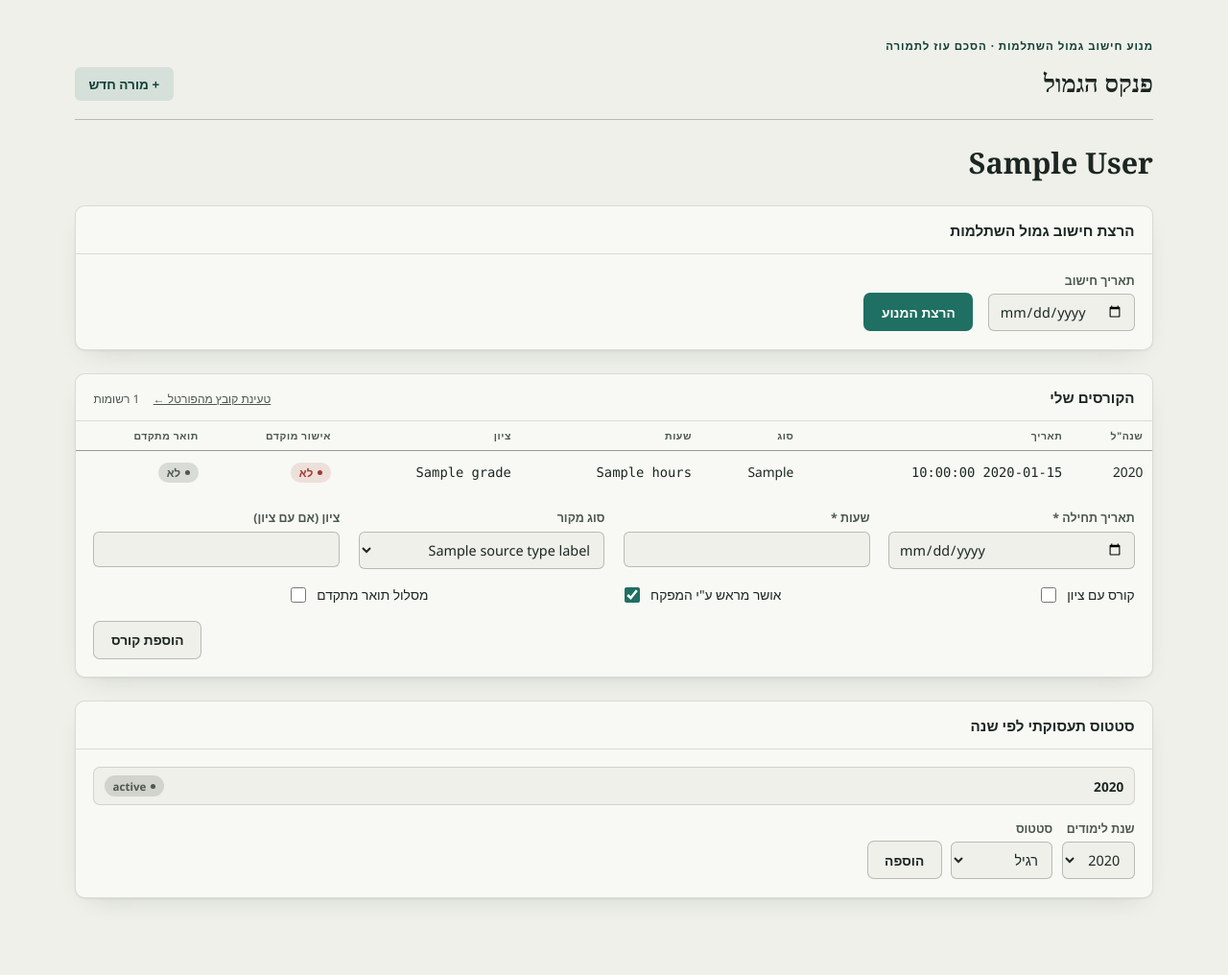
After one commit to Rivka-Man/salary-engine, a Flask app: template templates/my_dashboard.html in a window 1280 px wide. The commit adds this page. Shown: the whole page at 96% size. Run offline with Flask 3, Linux system fonts and the light colour scheme; the template is opened without the code that fills it: most values are stand-ins (such as "Sample title", 1, 10 or a date in 2020).

Commit message:
Add per-teacher personal links for restricted self-service access
No login system - each teacher row gets a random access_token
(secrets.token_urlsafe), and /my/<token> is a stripped-down dashboard
scoped to that one teacher: add courses, add employment status, import
from the portal PDF, run the calculation, view the result. No profile
editing, no delete, no visibility into other teachers - matches what
was asked for teachers being given the link versus the admin surface
(/, /teachers/...) which keeps full access as before.

Existing DB rows get backfilled with a token via a small ALTER TABLE
migration in init_db(), since CREATE TABLE IF NOT EXISTS doesn't add
columns to an already-existing table. The admin teacher page shows
the shareable link and can regenerate it (invalidating the old one).

Deliberately left the "recent runs" history table out of the
self-service dashboard: its detail view (/runs/<id>) has no access
control of its own and uses sequential IDs, so exposing that link
there would let one teacher's link enumerate another's results.

Shared templates (result.html, import_courses.html, import_preview.html)
now take back_url/form_action/cancel_url instead of hardcoding admin
routes, so both the admin and token-scoped routes can render them.

Verified end to end: dashboard loads and is missing the admin-only
controls, add-course/add-status/calculate/PDF-import all work through
the token routes, an invalid token 302s to the admin index instead of
leaking data, and regenerating a link immediately invalidates the old
one (verified without following the redirect, since the admin index
listing the same teacher by name had made an earlier version of this
check look like a false failure).

```diff
--- a/app.py
+++ b/app.py
@@ -5,6 +5,7 @@
 import io
 import json
 import re
+import secrets
 import sqlite3
 from datetime import date
 
@@ -33,6 +34,12 @@ def get_conn():
     conn = sqlite3.connect(DB_PATH)
     conn.row_factory = sqlite3.Row
     return conn
+
+
+def get_teacher_by_token(conn, token):
+    if not token:
+        return None
+    return conn.execute("SELECT * FROM teachers WHERE access_token=?", (token,)).fetchone()
 
 
 def next_teacher_id(conn):
@@ -67,8 +74,8 @@ def new_teacher():
             INSERT INTO teachers
             (teacher_id, full_name, is_active_teacher, has_seniority_year, is_pensioner,
              in_reform, reform_start_year, U_pre, H_pre,
-             has_double_degree_gimul, has_beinayim_gimul)
-            VALUES (?, ?, ?, ?, ?, ?, ?, ?, ?, ?, ?)
+             has_double_degree_gimul, has_beinayim_gimul, access_token)
+            VALUES (?, ?, ?, ?, ?, ?, ?, ?, ?, ?, ?, ?)
             """,
             (
                 teacher_id,
@@ -82,6 +89,7 @@ def new_teacher():
                 float(request.form.get("H_pre") or 0),
                 1 if request.form.get("has_double_degree_gimul") else 0,
                 1 if request.form.get("has_beinayim_gimul") else 0,
+                secrets.token_urlsafe(16),
             ),
         )
         conn.commit()
@@ -216,7 +224,12 @@ def import_courses_form(teacher_id):
     if not teacher:
         flash("מורה לא נמצא.", "error")
         return redirect(url_for("index"))
-    return render_template("import_courses.html", teacher=teacher)
+    return render_template(
+        "import_courses.html",
+        teacher=teacher,
+        form_action=url_for("import_courses_parse", teacher_id=teacher_id),
+        cancel_url=url_for("teacher_detail", teacher_id=teacher_id),
+    )
 
 
 @app.route("/teachers/<teacher_id>/import-pdf", methods=["POST"])
@@ -262,6 +275,9 @@ def import_courses_parse(teacher_id):
         rows=rows,
         source_type_labels=SOURCE_TYPE_LABELS,
         earliest_school_year=earliest_school_year,
+        form_action=url_for("import_courses_confirm", teacher_id=teacher_id),
+        cancel_url=url_for("teacher_detail", teacher_id=teacher_id),
+        edit_profile_url=url_for("edit_teacher", teacher_id=teacher_id),
     )
 
 
@@ -386,6 +402,255 @@ def view_run(run_id):
     return render_template("result.html", teacher=teacher, result=result)
 
 
+@app.route("/teachers/<teacher_id>/regenerate-link", methods=["POST"])
+def regenerate_link(teacher_id):
+    conn = get_conn()
+    conn.execute(
+        "UPDATE teachers SET access_token=? WHERE teacher_id=?",
+        (secrets.token_urlsafe(16), teacher_id),
+    )
+    conn.commit()
+    conn.close()
+    flash("הקישור האישי חודש — הקישור הקודם כבר לא עובד.", "success")
+    return redirect(url_for("teacher_detail", teacher_id=teacher_id))
+
+
+# ==================================================================
+# ממשק עצמאי למורה: קישור אישי, בלי login. מאפשר רק הוספת נתונים
+# (קורסים/סטטוס/קובץ), הרצת חישוב וצפייה בתוצאה - לא עריכת פרופיל,
+# לא מחיקה, לא צפייה במורים אחרים.
+# ==================================================================
+
+@app.route("/my/<token>")
+def my_dashboard(token):
+    conn = get_conn()
+    teacher = get_teacher_by_token(conn, token)
+    if not teacher:
+        conn.close()
+        flash("קישור לא תקין.", "error")
+        return redirect(url_for("index"))
+    courses = conn.execute(
+        "SELECT * FROM courses WHERE teacher_id=? ORDER BY start_date", (teacher["teacher_id"],)
+    ).fetchall()
+    statuses = conn.execute(
+        "SELECT * FROM employment_status_by_year WHERE teacher_id=?", (teacher["teacher_id"],)
+    ).fetchall()
+    statuses = sorted(statuses, key=lambda s: SCHOOL_YEAR_START.get(s["school_year"], s["school_year"]))
+    runs = conn.execute(
+        "SELECT * FROM calculation_runs WHERE teacher_id=? ORDER BY run_timestamp DESC", (teacher["teacher_id"],)
+    ).fetchall()
+    conn.close()
+    return render_template(
+        "my_dashboard.html",
+        token=token,
+        teacher=teacher,
+        courses=courses,
+        statuses=statuses,
+        runs=runs,
+        school_years=SCHOOL_YEARS,
+        source_type_labels=SOURCE_TYPE_LABELS,
+        today=date.today().isoformat(),
+    )
+
+
+@app.route("/my/<token>/courses", methods=["POST"])
+def my_add_course(token):
+    conn = get_conn()
+    teacher = get_teacher_by_token(conn, token)
+    conn.close()
+    if not teacher:
+        flash("קישור לא תקין.", "error")
+        return redirect(url_for("index"))
+
+    start_date = request.form.get("start_date")
+    hours = request.form.get("hours")
+    if not start_date or not hours:
+        flash("יש למלא תאריך תחילה ושעות.", "error")
+        return redirect(url_for("my_dashboard", token=token))
+    try:
+        sy = school_year_of(start_date)
+    except Exception:
+        sy = None
+    graded = 1 if request.form.get("graded") else 0
+    grade = request.form.get("grade") or None
+    conn = get_conn()
+    conn.execute(
+        """
+        INSERT INTO courses
+        (teacher_id, start_date, school_year, hours, source_type, graded, grade,
+         pre_approved, is_advanced_degree_track)
+        VALUES (?, ?, ?, ?, ?, ?, ?, ?, ?)
+        """,
+        (
+            teacher["teacher_id"],
+            start_date,
+            sy,
+            float(hours),
+            request.form.get("source_type", "academic"),
+            graded,
+            float(grade) if grade else None,
+            1 if request.form.get("pre_approved") else 0,
+            1 if request.form.get("is_advanced_degree_track") else 0,
+        ),
+    )
+    conn.commit()
+    conn.close()
+    flash("הקורס נוסף.", "success")
+    return redirect(url_for("my_dashboard", token=token))
+
+
+@app.route("/my/<token>/status", methods=["POST"])
+def my_add_status(token):
+    conn = get_conn()
+    teacher = get_teacher_by_token(conn, token)
+    if not teacher:
+        conn.close()
+        flash("קישור לא תקין.", "error")
+        return redirect(url_for("index"))
+    school_year = request.form.get("school_year")
+    status = request.form.get("status", "רגיל")
+    conn.execute(
+        """
+        INSERT INTO employment_status_by_year (teacher_id, school_year, status)
+        VALUES (?, ?, ?)
+        ON CONFLICT(teacher_id, school_year) DO UPDATE SET status=excluded.status
+        """,
+        (teacher["teacher_id"], school_year, status),
+    )
+    conn.commit()
+    conn.close()
+    flash("סטטוס תעסוקתי עודכן.", "success")
+    return redirect(url_for("my_dashboard", token=token))
+
+
+@app.route("/my/<token>/calculate", methods=["POST"])
+def my_calculate(token):
+    conn = get_conn()
+    teacher = get_teacher_by_token(conn, token)
+    conn.close()
+    if not teacher:
+        flash("קישור לא תקין.", "error")
+        return redirect(url_for("index"))
+    calc_date = request.form.get("calc_date") or date.today().isoformat()
+    try:
+        result = compute_gimul_hishtalmut(teacher["teacher_id"], calc_date)
+    except Exception as exc:
+        flash(f"שגיאה בהרצת החישוב: {exc}", "error")
+        return redirect(url_for("my_dashboard", token=token))
+    return render_template(
+        "result.html", teacher=teacher, result=result, back_url=url_for("my_dashboard", token=token)
+    )
+
+
+@app.route("/my/<token>/import-pdf", methods=["GET"])
+def my_import_form(token):
+    conn = get_conn()
+    teacher = get_teacher_by_token(conn, token)
+    conn.close()
+    if not teacher:
+        flash("קישור לא תקין.", "error")
+        return redirect(url_for("index"))
+    return render_template(
+        "import_courses.html",
+        teacher=teacher,
+        form_action=url_for("my_import_parse", token=token),
+        cancel_url=url_for("my_dashboard", token=token),
+    )
+
+
+@app.route("/my/<token>/import-pdf", methods=["POST"])
+def my_import_parse(token):
+    conn = get_conn()
+    teacher = get_teacher_by_token(conn, token)
+    conn.close()
+    if not teacher:
+        flash("קישור לא תקין.", "error")
+        return redirect(url_for("index"))
+
+    uploaded = request.files.get("pdf_file")
+    if not uploaded or not uploaded.filename:
+        flash("יש לבחור קובץ PDF.", "error")
+        return redirect(url_for("my_import_form", token=token))
+    if not uploaded.filename.lower().endswith(".pdf"):
+        flash("הקובץ חייב להיות PDF.", "error")
+        return redirect(url_for("my_import_form", token=token))
+
+    try:
+        rows = parse_courses_pdf(io.BytesIO(uploaded.read()))
+    except Exception as exc:
+        flash(f"לא הצלחתי לקרוא את הקובץ: {exc}", "error")
+        return redirect(url_for("my_import_form", token=token))
+
+    if not rows:
+        flash("לא זוהו קורסים בקובץ. ודאי שזה קובץ PDF שהופק מ\"הקורסים שלי\" בפורטל עו\"ה.", "error")
+        return redirect(url_for("my_import_form", token=token))
+
+    earliest_school_year = None
+    if not teacher["reform_start_year"]:
+        try:
+            earliest_school_year = min(
+                (school_year_of(r["start_date"]) for r in rows),
+                key=lambda sy: SCHOOL_YEAR_START.get(sy, "9999"),
+            )
+        except Exception:
+            earliest_school_year = None
+
+    return render_template(
+        "import_preview.html",
+        teacher=teacher,
+        rows=rows,
+        source_type_labels=SOURCE_TYPE_LABELS,
+        earliest_school_year=earliest_school_year,
+        form_action=url_for("my_import_confirm", token=token),
+        cancel_url=url_for("my_dashboard", token=token),
+        edit_profile_url=None,
+    )
+
+
+@app.route("/my/<token>/import-pdf/confirm", methods=["POST"])
+def my_import_confirm(token):
+    conn = get_conn()
+    teacher = get_teacher_by_token(conn, token)
+    if not teacher:
+        conn.close()
+        flash("קישור לא תקין.", "error")
+        return redirect(url_for("index"))
+
+    count = int(request.form.get("row_count", 0))
+    added = 0
+    for i in range(count):
+        if not request.form.get(f"include_{i}"):
+            continue
+        start_date = request.form.get(f"start_date_{i}")
+        hours = request.form.get(f"hours_{i}")
+        if not start_date or not hours:
+            continue
+        try:
+            sy = school_year_of(start_date)
+        except Exception:
+            sy = None
+        conn.execute(
+            """
+            INSERT INTO courses
+            (teacher_id, start_date, school_year, hours, source_type, graded, grade,
+             pre_approved, is_advanced_degree_track)
+            VALUES (?, ?, ?, ?, ?, 0, NULL, 1, 0)
+            """,
+            (
+                teacher["teacher_id"],
+                start_date,
+                sy,
+                float(hours),
+                request.form.get(f"source_type_{i}", "other"),
+            ),
+        )
+        added += 1
+    conn.commit()
+    conn.close()
+    flash(f"נוספו {added} קורסים מהקובץ.", "success")
+    return redirect(url_for("my_dashboard", token=token))
+
+
 if __name__ == "__main__":
     import os
     port = int(os.environ.get("PORT", 5050))
--- a/schema.sql
+++ b/schema.sql
@@ -46,7 +46,8 @@ CREATE TABLE IF NOT EXISTS teachers (
     U_pre             REAL DEFAULT 0,     -- יחידות שהוכרו ערב הרפורמה
     H_pre             REAL DEFAULT 0,     -- שעות שנצברו ערב הרפורמה
     has_double_degree_gimul INTEGER DEFAULT 0,  -- כבר קיבל גמול כפל תואר בעבר
-    has_beinayim_gimul       INTEGER DEFAULT 0  -- כבר קיבל גמול ביניים בעבר
+    has_beinayim_gimul       INTEGER DEFAULT 0, -- כבר קיבל גמול ביניים בעבר
+    access_token             TEXT UNIQUE        -- קישור אישי למורה לצפייה/הזנה עצמית, בלי login
 );
 
 -- טבלת קורסים/לימודים לכל מורה
--- a/templates/import_courses.html
+++ b/templates/import_courses.html
@@ -24,7 +24,7 @@
       </ol>
     </div>
 
-    <form method="post" action="{{ url_for('import_courses_parse', teacher_id=teacher.teacher_id) }}" enctype="multipart/form-data" style="margin-top:1.1rem; display:flex; flex-direction:column; gap:1rem;">
+    <form method="post" action="{{ form_action }}" enctype="multipart/form-data" style="margin-top:1.1rem; display:flex; flex-direction:column; gap:1rem;">
       <div class="field">
         <label for="pdf_file">קובץ PDF</label>
         <input type="file" id="pdf_file" name="pdf_file" accept="application/pdf" required>
@@ -34,7 +34,7 @@
       </p>
       <div class="actions-row">
         <button type="submit" class="btn btn-primary">קריאת הקובץ</button>
-        <a href="{{ url_for('teacher_detail', teacher_id=teacher.teacher_id) }}" class="btn btn-ghost">ביטול</a>
+        <a href="{{ cancel_url }}" class="btn btn-ghost">ביטול</a>
       </div>
     </form>
   </div>
--- a/templates/import_preview.html
+++ b/templates/import_preview.html
@@ -27,11 +27,11 @@
 
     {% if earliest_school_year %}
     <div style="background:var(--warn-soft); border-radius:8px; padding:0.75rem 1rem; font-size:0.85rem; margin-top:0.75rem;">
-      לפרופיל המורה עדיין לא הוגדרה "שנת תחילה ברפורמת עוז לתמורה". הקורס המוקדם ביותר בקובץ הזה הוא משנת <strong>{{ earliest_school_year }}</strong> — זה לא בהכרח שנת התחילה בפועל (יכול להיות שהיו לה קורסים לפני כן שלא בקובץ), אבל אם זו כן שנת ההתחלה, אפשר להזין אותה ידנית ב<a href="{{ url_for('edit_teacher', teacher_id=teacher.teacher_id) }}">עריכת הפרופיל</a>.
+      לפרופיל המורה עדיין לא הוגדרה "שנת תחילה ברפורמת עוז לתמורה". הקורס המוקדם ביותר בקובץ הזה הוא משנת <strong>{{ earliest_school_year }}</strong> — זה לא בהכרח שנת התחילה בפועל (יכול להיות שהיו לה קורסים לפני כן שלא בקובץ){% if edit_profile_url %}, אבל אם זו כן שנת ההתחלה, אפשר להזין אותה ידנית ב<a href="{{ edit_profile_url }}">עריכת הפרופיל</a>{% endif %}.
     </div>
     {% endif %}
 
-    <form method="post" action="{{ url_for('import_courses_confirm', teacher_id=teacher.teacher_id) }}">
+    <form method="post" action="{{ form_action }}">
       <input type="hidden" name="row_count" value="{{ rows|length }}">
       <div class="table-wrap" style="margin-top:1rem;">
         <table class="ledger">
@@ -70,7 +70,7 @@
 
       <div class="actions-row" style="margin-top:1.1rem;">
         <button type="submit" class="btn btn-primary">אישור והוספת הקורסים המסומנים</button>
-        <a href="{{ url_for('teacher_detail', teacher_id=teacher.teacher_id) }}" class="btn btn-ghost">ביטול</a>
+        <a href="{{ cancel_url }}" class="btn btn-ghost">ביטול</a>
       </div>
     </form>
   </div>
--- /dev/null
+++ b/templates/my_dashboard.html
@@ -0,0 +1,126 @@
+{% extends "base.html" %}
+{% block title %}{{ teacher.full_name }} — פנקס הגמול{% endblock %}
+{% block content %}
+
+<div class="masthead-row" style="border-bottom:none; padding-bottom:0;">
+  <div class="teacher-id-block" style="display:flex; align-items:baseline; gap:0.75rem; flex-wrap:wrap;">
+    <div class="display" style="font-size:1.9rem; font-weight:600;">{{ teacher.full_name }}</div>
+    {% if teacher.in_reform %}<span class="chip accent">עוז לתמורה{% if teacher.reform_start_year %} · מ{{ teacher.reform_start_year }}{% endif %}</span>{% endif %}
+    {% if teacher.is_pensioner %}<span class="chip warn">גמלאי</span>{% endif %}
+  </div>
+</div>
+
+<section class="panel">
+  <div class="panel-head"><span class="panel-title">הרצת חישוב גמול השתלמות</span></div>
+  <form class="panel-body" method="post" action="{{ url_for('my_calculate', token=token) }}" style="flex-direction:row; align-items:flex-end; flex-wrap:wrap; gap:1rem;">
+    <div class="field" style="max-width:220px;">
+      <label for="calc_date">תאריך חישוב</label>
+      <input type="date" id="calc_date" name="calc_date" required value="{{ today }}">
+    </div>
+    <button type="submit" class="btn btn-primary">הרצת המנוע</button>
+  </form>
+</section>
+
+<section class="panel">
+  <div class="panel-head">
+    <span class="panel-title">הקורסים שלי</span>
+    <span style="display:flex; align-items:center; gap:0.9rem;">
+      <a href="{{ url_for('my_import_form', token=token) }}" class="panel-note">טעינת קובץ מהפורטל ←</a>
+      <span class="panel-note">{{ courses|length }} רשומות</span>
+    </span>
+  </div>
+  {% if courses %}
+  <div class="table-wrap">
+    <table class="ledger">
+      <thead>
+        <tr><th>שנה"ל</th><th>תאריך</th><th>סוג</th><th>שעות</th><th>ציון</th><th>אישור מוקדם</th><th>תואר מתקדם</th></tr>
+      </thead>
+      <tbody>
+        {% for c in courses %}
+        <tr>
+          <td>{{ c.school_year or "—" }}</td>
+          <td class="mono">{{ c.start_date }}</td>
+          <td>{{ source_type_labels.get(c.source_type, c.source_type) }}</td>
+          <td class="mono">{{ c.hours }}</td>
+          <td class="mono">{{ c.grade if c.grade is not none else "—" }}</td>
+          <td>{% if c.pre_approved %}<span class="chip good">כן</span>{% else %}<span class="chip critical">לא</span>{% endif %}</td>
+          <td>{% if c.is_advanced_degree_track %}<span class="chip accent">כן</span>{% else %}<span class="chip neutral">לא</span>{% endif %}</td>
+        </tr>
+        {% endfor %}
+      </tbody>
+    </table>
+  </div>
+  {% else %}
+  <div class="empty-state"><p>עדיין לא הזנת קורסים.</p></div>
+  {% endif %}
+
+  <form class="panel-body" method="post" action="{{ url_for('my_add_course', token=token) }}">
+    <div class="form-grid">
+      <div class="field">
+        <label for="start_date">תאריך תחילה *</label>
+        <input type="date" id="start_date" name="start_date" required>
+      </div>
+      <div class="field">
+        <label for="hours">שעות *</label>
+        <input type="number" step="0.01" id="hours" name="hours" required>
+      </div>
+      <div class="field">
+        <label for="source_type">סוג מקור</label>
+        <select id="source_type" name="source_type">
+          {% for val, label in source_type_labels.items() %}
+          <option value="{{ val }}">{{ label }}</option>
+          {% endfor %}
+        </select>
+      </div>
+      <div class="field">
+        <label for="grade">ציון (אם עם ציון)</label>
+        <input type="number" step="0.01" id="grade" name="grade">
+      </div>
+    </div>
+    <div class="checkbox-grid">
+      <div class="checkbox-row"><input type="checkbox" id="graded" name="graded"><label for="graded">קורס עם ציון</label></div>
+      <div class="checkbox-row"><input type="checkbox" id="pre_approved" name="pre_approved" checked><label for="pre_approved">אושר מראש ע"י המפקח</label></div>
+      <div class="checkbox-row"><input type="checkbox" id="is_advanced_degree_track" name="is_advanced_degree_track"><label for="is_advanced_degree_track">מסלול תואר מתקדם</label></div>
+    </div>
+    <div class="actions-row"><button type="submit" class="btn btn-ghost">הוספת קורס</button></div>
+  </form>
+</section>
+
+<section class="panel">
+  <div class="panel-head"><span class="panel-title">סטטוס תעסוקתי לפי שנה</span></div>
+  <div class="panel-body">
+    {% if statuses %}
+    <div style="display:flex; flex-direction:column; gap:0.5rem;">
+      {% for s in statuses %}
+      <div style="display:flex; align-items:center; justify-content:space-between; gap:0.6rem; padding:0.5rem 0.65rem; background:var(--paper); border:1px solid var(--line); border-radius:7px;">
+        <span style="font-weight:600; font-size:0.85rem;">{{ s.school_year }}</span>
+        <span class="chip {% if s.status=='שבתון' %}warn{% else %}neutral{% endif %}">{{ s.status }}</span>
+      </div>
+      {% endfor %}
+    </div>
+    {% else %}
+    <p style="color:var(--ink-soft); font-size:0.86rem; margin:0;">לא הוזן סטטוס תעסוקתי עדיין (יטופל כברירת מחדל "רגיל").</p>
+    {% endif %}
+
+    <form method="post" action="{{ url_for('my_add_status', token=token) }}" style="display:flex; gap:0.6rem; align-items:flex-end; flex-wrap:wrap;">
+      <div class="field" style="max-width:160px;">
+        <label for="school_year">שנת לימודים</label>
+        <select id="school_year" name="school_year" required>
+          {% for sy in school_years %}<option value="{{ sy }}">{{ sy }}</option>{% endfor %}
+        </select>
+      </div>
+      <div class="field" style="max-width:160px;">
+        <label for="status">סטטוס</label>
+        <select id="status" name="status">
+          <option value="רגיל">רגיל</option>
+          <option value="שבתון">שבתון</option>
+          <option value="חצי-שבתון">חצי-שבתון</option>
+          <option value="חלת">חל"ת</option>
+        </select>
+      </div>
+      <button type="submit" class="btn btn-ghost">הוספה</button>
+    </form>
+  </div>
+</section>
+
+{% endblock %}
--- a/templates/result.html
+++ b/templates/result.html
@@ -87,7 +87,7 @@
 </div>
 
 <div class="actions-row">
-  <a href="{{ url_for('teacher_detail', teacher_id=teacher.teacher_id) }}" class="btn btn-ghost">חזרה לפרופיל המורה</a>
+  <a href="{{ back_url or url_for('teacher_detail', teacher_id=teacher.teacher_id) }}" class="btn btn-ghost">חזרה</a>
 </div>
 
 {% endblock %}
```
Also changed, not shown: engine.py (+10 -0 lines), templates/teacher_detail.html (+15 -0 lines).
